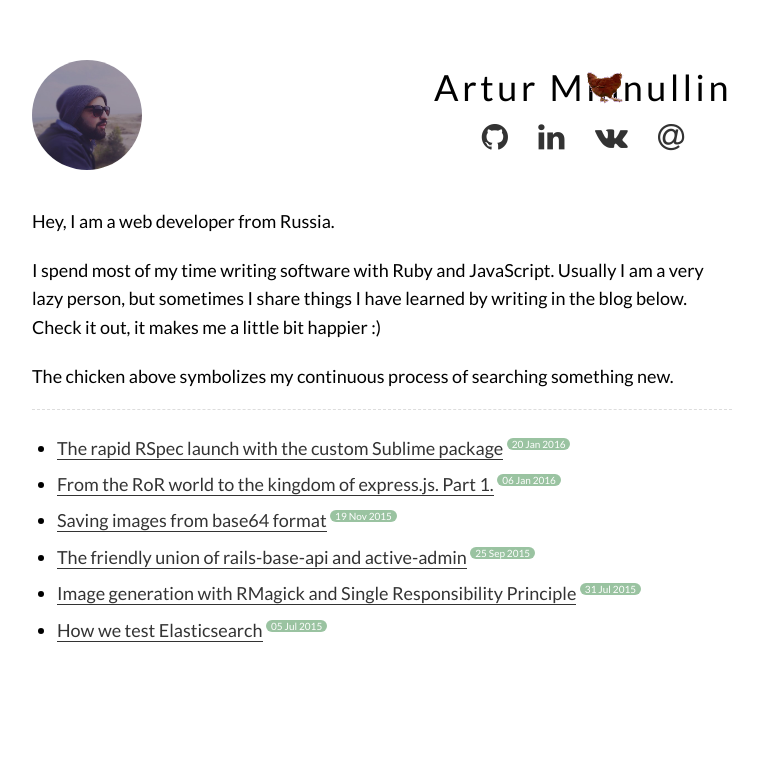
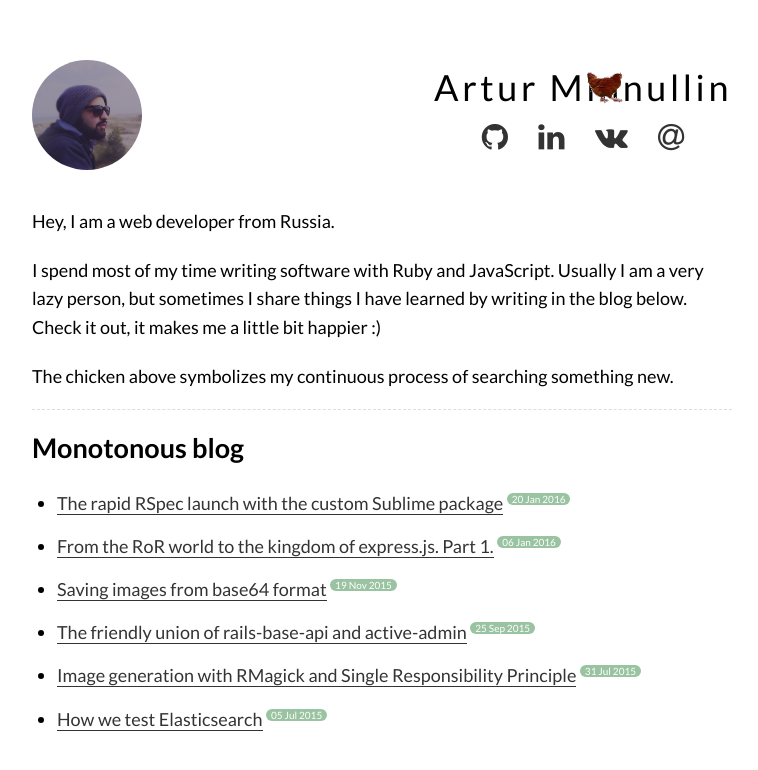
Before and after one commit to ArturMinnullin/arturminnullin.github.io, a Jekyll site: the page built from index.html, in a window 1280 px wide. Shown: the top 770 px of the page, without its empty margins (258-1016 px from the left). Built offline with Jekyll 4.4.1, drawn with Linux system fonts in a browser that asks for light colours; nearby versions of some CDN libraries; Markdown is read by kramdown in place of the engine named in the settings.

Commit message:
Add title to blog

```diff
--- a/_sass/modules/_layout.scss
+++ b/_sass/modules/_layout.scss
@@ -19,9 +19,16 @@
   line-height: 1.6em;
 }
 
+.blog-title {
+  margin-bottom: 0.8em;
+}
+
 .post-list {
   margin-left: 25px;
-  line-height: 1.8em;
+
+  li {
+    margin-bottom: 0.9em;
+  }
 }
 
 .post-date {
--- a/index.html
+++ b/index.html
@@ -23,6 +23,7 @@ title: Artur Minnullin | That's my name
   <p>I spend most of my time writing software with Ruby and JavaScript. Usually I am a very lazy person, but sometimes I share things I have learned by writing in the blog below. Check it out, it makes me a little bit happier :)</p>
   <p>The chicken above symbolizes my continuous process of searching something new.</p>
 </div>
+<h2 class="blog-title">Monotonous blog</h2>
 <ul class="post-list">
   {% for post in site.posts %}
     <li>
```
